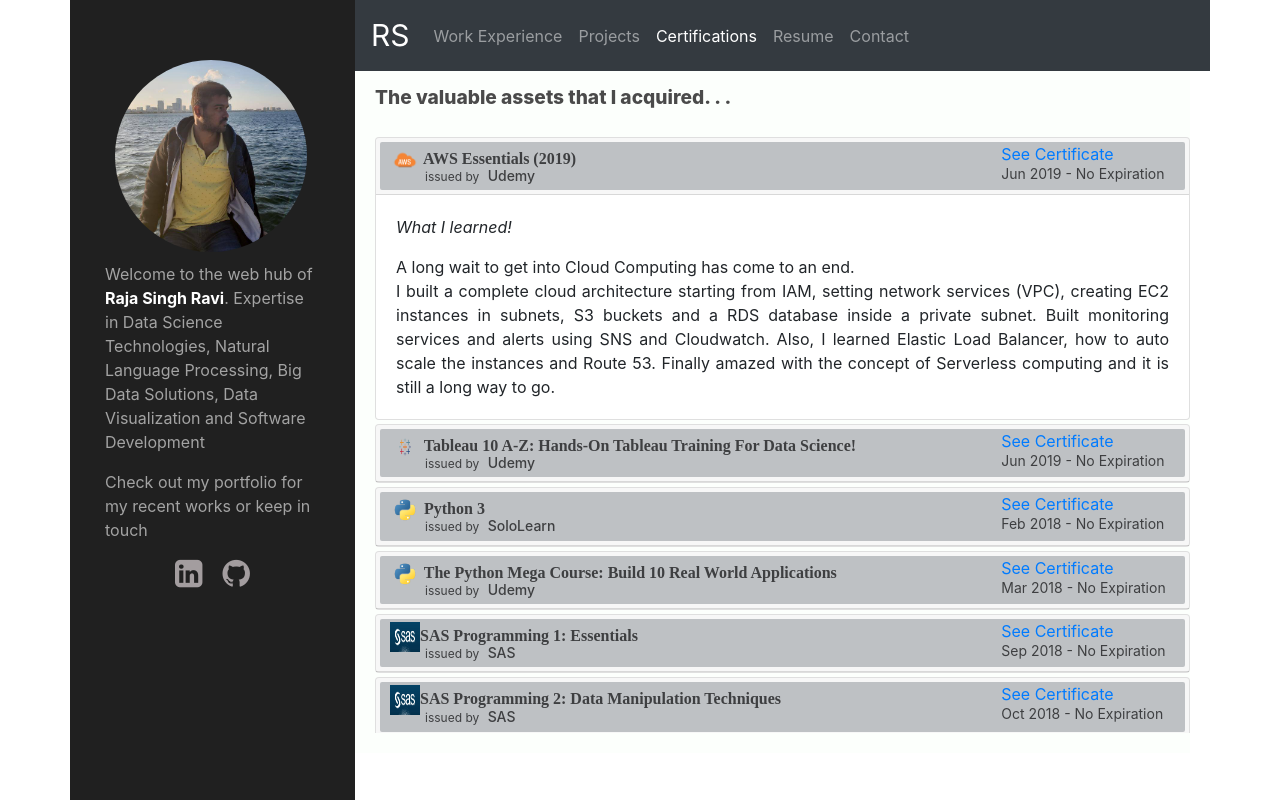
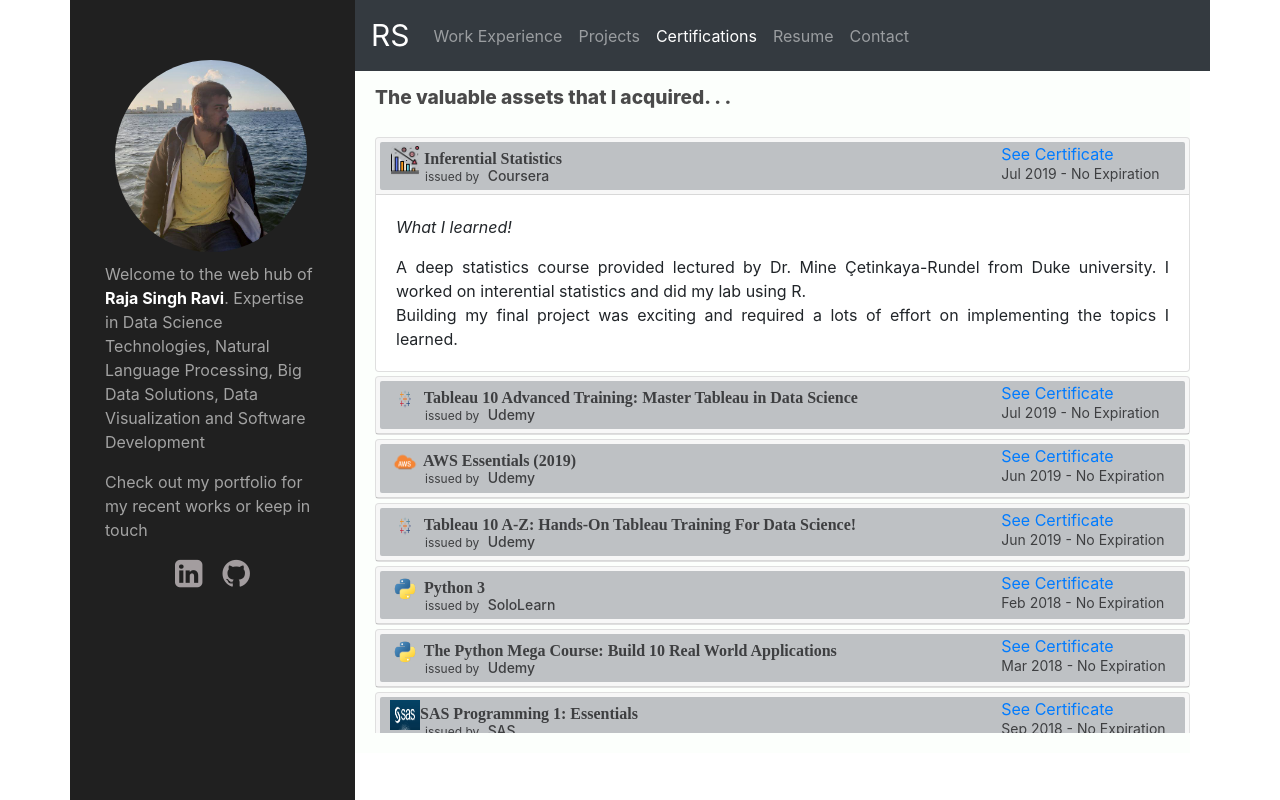
Before and after one commit to rajasinghr/VPortfolio, a Vue app: page /certifications in a window 1280 px wide. Both pictures are taken after a click on the tab 782 px from the left and 166 px from the top of the page. Built offline with nearby package versions, Linux system fonts and the light colour scheme.

Commit message:
certifications add

```diff
--- a/src/components/Certifications.vue
+++ b/src/components/Certifications.vue
@@ -10,9 +10,87 @@
             </div>
             <div class="contentMain" id="projectsContent">
               <div role="tablist">
+
                 <b-card no-body class="mb-1">
                   <b-card-header header-tag="header" class="p-1" role="tab">
                     <div block v-b-toggle.accordion-1 variant="info" class="titleDiv">
+                      <div class="row">
+
+                        <div class="col-md-9" style="line-height: 0.2px;padding-bottom: 10px;">
+                          <img src="@/assets/infer.png" width="30" height="30" />
+                          <span class="certTitle">
+                            Inferential Statistics
+                          </span>
+                          <br />
+                          <span class="issuedByText">issued by </span><span class="providerName">Coursera</span>
+
+                        </div>
+                        <div class="col-md-3" style="line-height: 19px;padding-bottom: 0px;">
+                          <a class="certCredentialLink" target="_blank" href="https://www.coursera.org/account/accomplishments/verify/2W86QXDV4ZND">See Certificate</a>
+
+                          <br />
+                          <span class="expirationText">Jul 2019 - No Expiration</span>
+                        </div>
+                      </div>
+                    </div>
+                  </b-card-header>
+                  <b-collapse id="accordion-1" accordion="my-accordion" role="tabpanel">
+                    <b-card-body>
+                      <b-card-text><i>What I learned!</i> </b-card-text>
+                      <b-card-text style="text-align:justify">
+                        A deep statistics course provided lectured by Dr. Mine Çetinkaya-Rundel from Duke university.
+                        I worked on interential statistics and did my lab using R.
+                        <br />
+                        Building my final project was exciting and required a lots of effort on implementing the topics I learned.
+
+                        <br />
+                      </b-card-text>
+                    </b-card-body>
+                  </b-collapse>
+                </b-card>
+
+
+                <b-card no-body class="mb-1">
+                  <b-card-header header-tag="header" class="p-1" role="tab">
+                    <div block v-b-toggle.accordion-2 variant="info" class="titleDiv">
+                      <div class="row">
+
+                        <div class="col-md-9" style="line-height: 0.2px;padding-bottom: 10px;">
+                          <img src="@/assets/tableau.png" width="30" height="30" />
+                          <span class="certTitle">
+                            Tableau 10 Advanced Training: Master Tableau in Data Science
+                          </span>
+                          <br />
+                          <span class="issuedByText">issued by </span><span class="providerName">Udemy</span>
+
+                        </div>
+                        <div class="col-md-3" style="line-height: 19px;padding-bottom: 0px;">
+                          <a class="certCredentialLink" target="_blank" href="https://www.udemy.com/certificate/UC-Q4WIM3BH/">See Certificate</a>
+
+                          <br />
+                          <span class="expirationText">Jul 2019 - No Expiration</span>
+                        </div>
+                      </div>
+                    </div>
+                  </b-card-header>
+                  <b-collapse id="accordion-2" accordion="my-accordion" role="tabpanel">
+                    <b-card-body>
+                      <b-card-text><i>What I learned!</i> </b-card-text>
+                      <b-card-text style="text-align:justify">
+                        This is an advanced course in Tableau 10 taught by Kirill Eremenko, SuperDataScience Team on Udemy.
+                        I worked on building excellent stories from the challenges given. It develops my creativity to build new things instead of practising the lessons he taught.
+                        <br />
+                        Tableau animations, Table calculations, Groups and Sets, and Level of Detail Calculations are pretty cool features in Tableau.
+                        <br />Happy analysing!
+                      </b-card-text>
+                    </b-card-body>
+                  </b-collapse>
+                </b-card>
+
+
+                <b-card no-body class="mb-1">
+                  <b-card-header header-tag="header" class="p-1" role="tab">
+                    <div block v-b-toggle.accordion-3 variant="info" class="titleDiv">
                       <div class="row">
 
                         <div class="col-md-9" style="line-height: 0.2px;padding-bottom: 10px;">
@@ -33,7 +111,7 @@
                       </div>
                     </div>
                   </b-card-header>
-                  <b-collapse id="accordion-1" accordion="my-accordion" role="tabpanel">
+                  <b-collapse id="accordion-3" accordion="my-accordion" role="tabpanel">
                     <b-card-body>
                       <b-card-text><i>What I learned!</i> </b-card-text>
                       <b-card-text style="text-align:justify">
@@ -51,7 +129,7 @@
 
                 <b-card no-body class="mb-1">
                   <b-card-header header-tag="header" class="p-1" role="tab">
-                    <div block v-b-toggle.accordion-2 variant="info" class="titleDiv">
+                    <div block v-b-toggle.accordion-4 variant="info" class="titleDiv">
                       <div class="row">
 
                         <div class="col-md-9" style="line-height: 0.2px;padding-bottom: 10px;">
@@ -72,7 +150,7 @@
                       </div>
                     </div>
                   </b-card-header>
-                  <b-collapse id="accordion-2" accordion="my-accordion" role="tabpanel">
+                  <b-collapse id="accordion-4" accordion="my-accordion" role="tabpanel">
                     <b-card-body>
                       <b-card-text><i>What I learned!</i> </b-card-text>
                       <b-card-text style="text-align:justify">
@@ -89,7 +167,7 @@
 
                 <b-card no-body class="mb-1">
                   <b-card-header header-tag="header" class="p-1" role="tab">
-                    <div block v-b-toggle.accordion-3 variant="info" class="titleDiv">
+                    <div block v-b-toggle.accordion-5 variant="info" class="titleDiv">
                       <div class="row">
 
                         <div class="col-md-9" style="line-height: 0.2px;padding-bottom: 10px;">
@@ -114,7 +192,7 @@
                       </div>
                     </div>
                   </b-card-header>
-                  <b-collapse id="accordion-3" accordion="my-accordion" role="tabpanel">
+                  <b-collapse id="accordion-5" accordion="my-accordion" role="tabpanel">
                     <b-card-body>
                       <b-card-text><i>What I learned!</i> </b-card-text>
                       <b-card-text style="text-align:justify">
@@ -127,7 +205,7 @@
 
                 <b-card no-body class="mb-1">
                   <b-card-header header-tag="header" class="p-1" role="tab">
-                    <div block v-b-toggle.accordion-4 variant="info" class="titleDiv">
+                    <div block v-b-toggle.accordion-6 variant="info" class="titleDiv">
                       <div class="row">
                         <div class="col-md-9" style="line-height: 0.2px;padding-bottom: 10px;">
                           <img src="@/assets/python3.png" width="30" height="30" />
@@ -150,7 +228,7 @@
                       </div>
                     </div>
                   </b-card-header>
-                  <b-collapse id="accordion-4" accordion="my-accordion" role="tabpanel">
+                  <b-collapse id="accordion-6" accordion="my-accordion" role="tabpanel">
                     <b-card-body>
                       <b-card-text>
                         <i>What I learned!</i>
@@ -166,7 +244,7 @@
                 </b-card>
                 <b-card no-body class="mb-1">
                   <b-card-header header-tag="header" class="p-1" role="tab">
-                    <div block v-b-toggle.accordion-5 variant="info" class="titleDiv">
+                    <div block v-b-toggle.accordion-7 variant="info" class="titleDiv">
                       <div class="row">
                         <div class="col-md-9" style="line-height: 0.2px;padding-bottom: 10px;">
                           <img src="@/assets/sas.jpg" width="30" height="30" />
@@ -183,7 +261,7 @@
                       </div>
                     </div>
                   </b-card-header>
-                  <b-collapse id="accordion-5" accordion="my-accordion" role="tabpanel">
+                  <b-collapse id="accordion-7" accordion="my-accordion" role="tabpanel">
                     <b-card-body>
                       <b-card-text><i>What I learned! </i></b-card-text>
                       <b-card-text style="text-align:justify">
@@ -195,7 +273,7 @@
                 </b-card>
                 <b-card no-body class="mb-1">
                   <b-card-header header-tag="header" class="p-1" role="tab">
-                    <div block v-b-toggle.accordion-6 variant="info" class="titleDiv">
+                    <div block v-b-toggle.accordion-8 variant="info" class="titleDiv">
                       <div class="row">
                         <div class="col-md-9" style="line-height: 3px;padding-bottom: 10px;">
                           <img src="@/assets/sas.jpg" width="30" height="30" />
@@ -213,7 +291,7 @@
                       </div>
                     </div>
                   </b-card-header>
-                  <b-collapse id="accordion-6" accordion="my-accordion" role="tabpanel">
+                  <b-collapse id="accordion-8" accordion="my-accordion" role="tabpanel">
                     <b-card-body>
                       <b-card-text><i>What I learned!</i> </b-card-text>
                       <b-card-text style="text-align:justify">
@@ -226,7 +304,7 @@
                 </b-card>
                 <b-card no-body class="mb-1">
                   <b-card-header header-tag="header" class="p-1" role="tab">
-                    <div block v-b-toggle.accordion-7 variant="info" class="titleDiv">
+                    <div block v-b-toggle.accordion-9 variant="info" class="titleDiv">
                       <div class="row">
                         <div class="col-md-9" style="line-height: 0.2px;padding-bottom: 10px;">
                           <img src="@/assets/vue.png" width="30" height="30" />
@@ -244,7 +322,7 @@
                       </div>
                     </div>
                   </b-card-header>
-                  <b-collapse id="accordion-7" accordion="my-accordion" role="tabpanel">
+                  <b-collapse id="accordion-9" accordion="my-accordion" role="tabpanel">
                     <b-card-body>
                       <b-card-text><i>What I learned!</i> </b-card-text>
                       <b-card-text style="text-align:justify">
@@ -256,7 +334,7 @@
                 </b-card>
                 <b-card no-body class="mb-1">
                   <b-card-header header-tag="header" class="p-1" role="tab">
-                    <div block v-b-toggle.accordion-8 variant="info" class="titleDiv">
+                    <div block v-b-toggle.accordion-10 variant="info" class="titleDiv">
                       <div class="row">
                         <div class="col-md-9" style="line-height: 0.2px;padding-bottom: 10px;">
                           <img src="@/assets/accounting.jpg" width="30" height="30" />
@@ -274,7 +352,7 @@
                       </div>
                     </div>
                   </b-card-header>
-                  <b-collapse id="accordion-8" accordion="my-accordion" role="tabpanel">
+                  <b-collapse id="accordion-10" accordion="my-accordion" role="tabpanel">
                     <b-card-body>
                       <b-card-text><i>What I learned!</i> </b-card-text>
                       <b-card-text style="text-align:justify">
@@ -342,22 +420,20 @@
     padding-right: 0px !important;
   }
 
-  .titleDiv{
-    background-color:#bec1c4;
-    color:#3e3f41;
-
-    border-radius:2px;
+  .titleDiv {
+    background-color: #bec1c4;
+    color: #3e3f41;
+    border-radius: 2px;
     padding: 3px 10px 3px 10px;
   }
 
-  .certCredentialLink{
-
-    text-decoration:none;
+  .certCredentialLink {
+    text-decoration: none;
   }
 
   .certTitle {
     font-weight: 400;
-    font-family:'Times New Roman', Times, serif;
+    font-family: 'Times New Roman', Times, serif;
     font-size: 16px;
     font-weight: 600
   }
@@ -365,18 +441,16 @@
   .issuedByText {
     padding: 0px 5px 0px 35px;
     font-weight: 400;
-    font-size:12px;
-
+    font-size: 12px;
   }
 
   .providerName {
     font-weight: 400;
     font-size: 14px;
-    font-weight:500
+    font-weight: 500
   }
 
   .expirationText {
-
     font-weight: 400;
     font-size: 14px;
   }
--- a/src/components/Resume.vue
+++ b/src/components/Resume.vue
@@ -10,7 +10,7 @@
             </div>
             <div class="contentMain" id="ResumeContent">
               <div class="col-sm-10">
-                <embed style="width:123%;"  height="400" src="https://drive.google.com/uc?export=view&id=17p9-DBl-zGMcmftMxPXO9oToK13m803J"  alt="pdf" pluginspage="http://www.adobe.com/products/acrobat/readstep2.html">
+                <embed style="width:123%;"  height="400" src="https://drive.google.com/uc?export=view&id=1n5x86QJaR5IIiJxqAYBKEA3t6wRJZFEL"  alt="pdf" pluginspage="http://www.adobe.com/products/acrobat/readstep2.html">
               </div>
             </div>
           </div>
```
Also changed, not shown: src/components/Experience.vue (+4 -4 lines), src/assets/infer.png (added).
